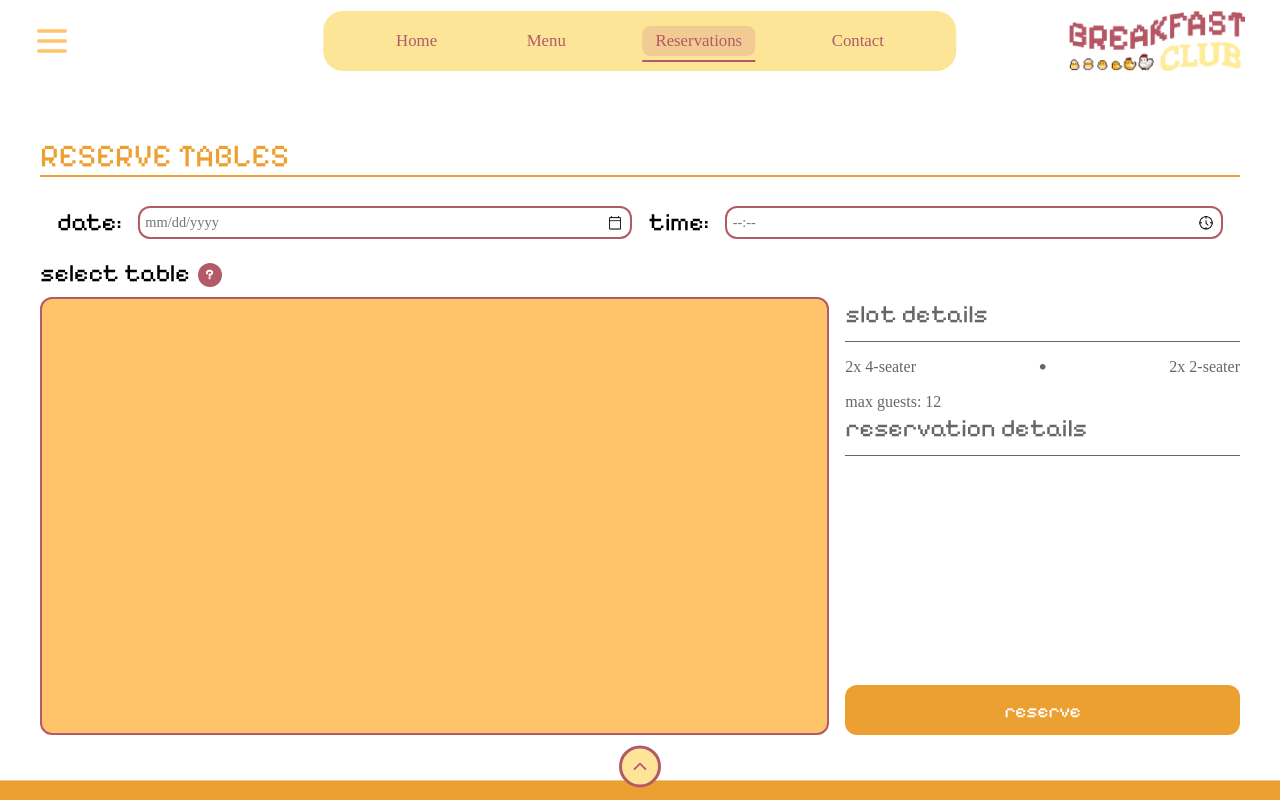
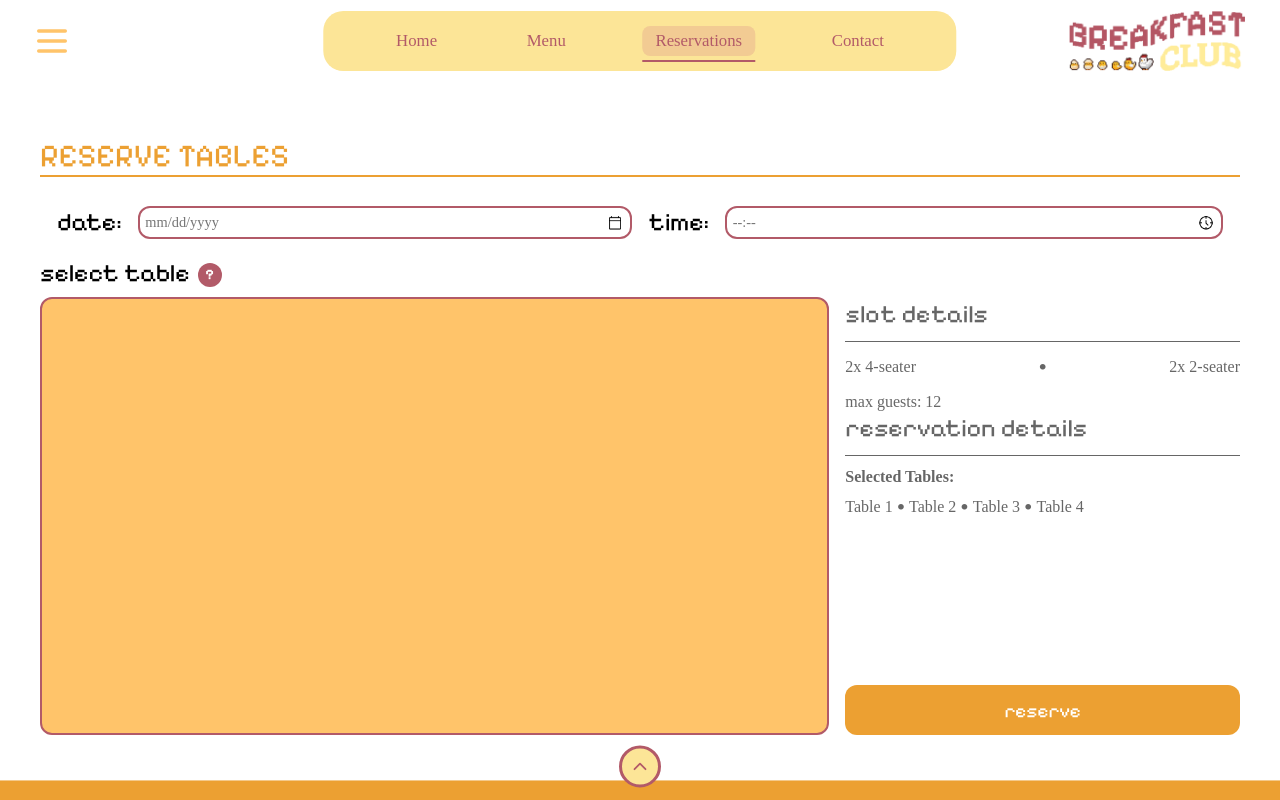
Before and after one commit to AhmedAfzal2/breakfast-club, a React (Vite) app: page /reservations in a window 1280 px wide. Built offline with nearby package versions, Linux system fonts and the light colour scheme.

Commit message:
functoins

```diff
--- a/src/pages/ReservationPage.css
+++ b/src/pages/ReservationPage.css
@@ -106,6 +106,24 @@
   font-family: 'Roboto Slab', serif;
   font-size: 1rem;
   color: rgba(0, 0, 0, 0.6);
+}
+
+.table-numbers {
+  display: flex;
+  flex-direction: column;
+  gap: 0.5rem;
+}
+
+.reservation-label {
+  font-weight: 600;
+  margin-right: 0.5rem;
+}
+
+.table-ids {
+  display: flex;
+  align-items: center;
+  flex-wrap: wrap;
+  gap: 0.25rem;
 }
 
 .field-error-message {
--- a/src/pages/ReservationPage.jsx
+++ b/src/pages/ReservationPage.jsx
@@ -40,6 +40,40 @@ function ReservationPage() {
       counts[table.capacity] = (counts[table.capacity] || 0) + 1;
     });
     return counts;
+  };
+
+  // Dummy capacity mapping - will be replaced with database data later
+  const getTableCapacity = (tableId) => {
+    // Dummy data: assign capacity based on table ID (only 2 or 4)
+    // In production, this will fetch from database
+    // Only tables 1-6 exist
+    const capacityMap = {
+      1: 4, 2: 4, 3: 2, 4: 2, 5: 4, 6: 4
+    };
+    return capacityMap[tableId] || 4; // Default to 4 if not in map
+  };
+
+  // Handle table selection - adds a table to the selectedTables list
+  const handleTableSelect = (tableId) => {
+    // Check if table is already selected
+    const isAlreadySelected = selectedTables.some(table => table.id === tableId);
+
+    if (!isAlreadySelected) {
+      // Add the table to the selected list with dummy capacity
+      // Capacity will be fetched from database later
+      const capacity = getTableCapacity(tableId);
+      setSelectedTables(prevTables => [
+        ...prevTables,
+        { id: tableId, capacity: capacity }
+      ]);
+    }
+  };
+
+  // Handle table deselection - removes a table from the selectedTables list
+  const handleTableDeselect = (tableId) => {
+    setSelectedTables(prevTables =>
+      prevTables.filter(table => table.id !== tableId)
+    );
   };
 
   // Validate date and time before opening reservation form
@@ -241,6 +275,8 @@ function ReservationPage() {
             </label>
             <div className="table-game-container">
               {/* Game table will be added here */}
+              {/* Use handleTableSelect(tableId) to add selected tables */}
+              {/* Use handleTableDeselect(tableId) to remove selected tables */}
             </div>
           </div>
           <div className="details-section">
@@ -273,7 +309,21 @@ function ReservationPage() {
               <h3 className="heading section-label">reservation details</h3>
               <div className="slot-line" />
               <div className="reservation-info">
-                {/* Reservation details will be displayed here */}
+                {selectedTables.length > 0 ? (
+                  <div className="table-numbers">
+                    <span className="reservation-label">Selected Tables: </span>
+                    <span className="table-ids">
+                      {selectedTables.map((table, index) => (
+                        <React.Fragment key={table.id}>
+                          <span>Table {table.id}</span>
+                          {index < selectedTables.length - 1 && <span className="bullet">•</span>}
+                        </React.Fragment>
+                      ))}
+                    </span>
+                  </div>
+                ) : (
+                  <span>No tables selected</span>
+                )}
               </div>
             </div>
             <div className="reserve-button-section">
```
Also changed, not shown: 1 other file (tests, documents, lock files or other folders).
